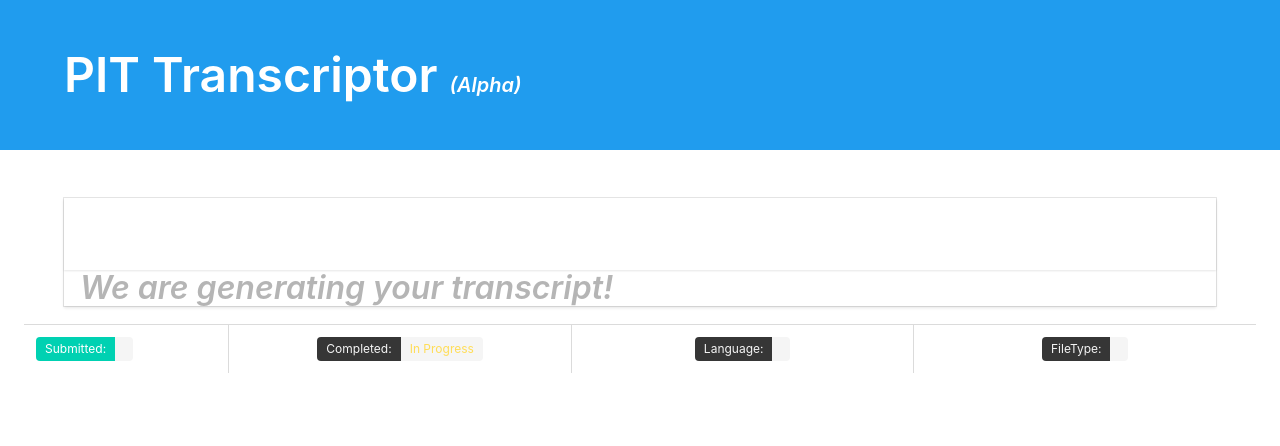
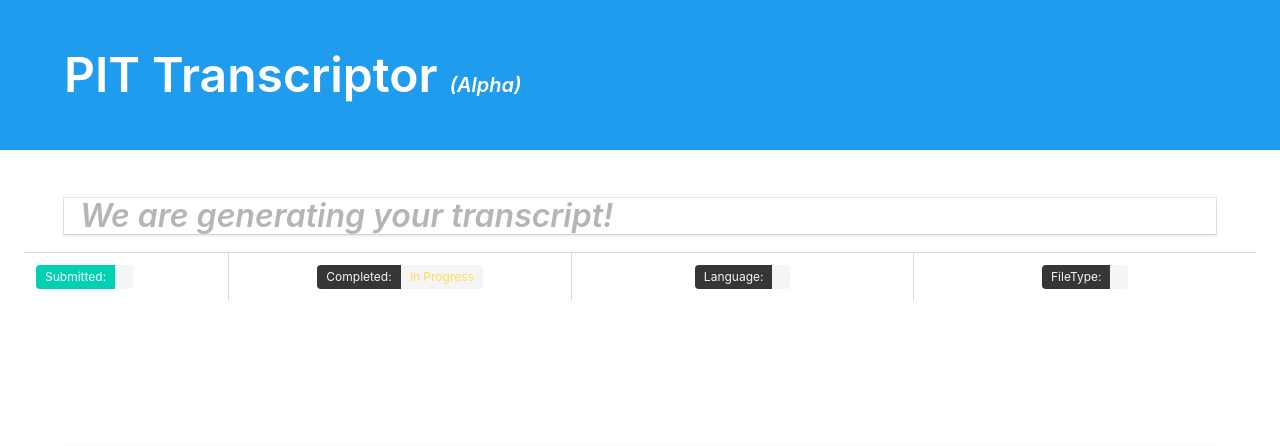
Before and after one commit to productivity-in-tech/pit_transcriptor_amazon, a Python web app: template templates/transcript.html in a window 1280 px wide. Shown: the top 446 px of the page. Run offline with Jinja, Linux system fonts and the light colour scheme; the template is opened without the code that fills it, so the values that code supplies are empty; some libraries are stand-ins or nearby versions.

Commit message:
top card of content

```diff
--- a/templates/transcript.html
+++ b/templates/transcript.html
@@ -3,31 +3,37 @@
 	<div class="container">
 		<div class="card">
 			<header class="card-header">
-				<h1 class="card-header-title">
+<div class="level">
+  <div class="level-item">
 					{{job['TranscriptionJobName']}}
+  </div>
+  <div class="level-item">
+          {% if status == "COMPLETED" %}
 					<div class="icon is-large has-text-dark">
-
-						{% if status == "COMPLETED" %}
 							<a href="{{job['Transcript']['TranscriptFileUri']}}"><i class="fas fa-download"></i></a>
-
-		{% if job['Media'] %}
+          </div>
+  </div>
+  <div class="level-item">
 						<audio controls>
 							<source src="{{job['Media']['MediaFileUri']}}">Your Browser Does Not Support this Element</source>
 						</audio>
-						{% endif %}
-
+  </div>
 						{% elif status == "IN_PROGRESS" %}
+            <div class="level-item">
 							<span class="has-text-is-grey-lighter">
 								<i class="fas fa-spinner fa-pulse" alt="loading"></i>
 							</span>
+            </div>
 
 						{% elif status == "FAILED" %}
+            <div class="level-item">
 							<span class="has-text-is-danger">
 								<i class="fas fa-skull-crossbones" alt="Failed"></i>
 							</span>
-							{% endif %}
+            </div>
+            {% endif %}
+
 					</div>
-				</h1>
 			</header>
 
 						{% if status == "COMPLETED" %}
```
Also changed, not shown: 1 other file.
